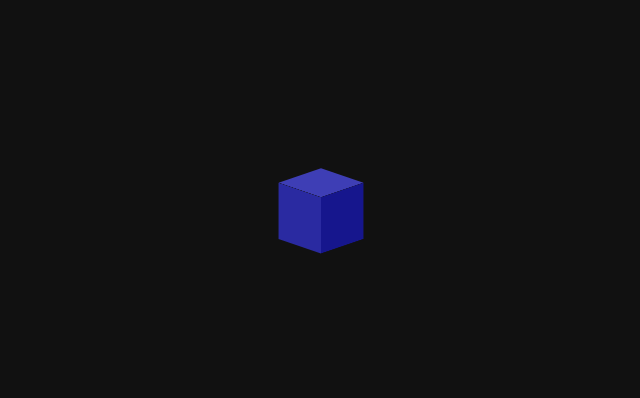
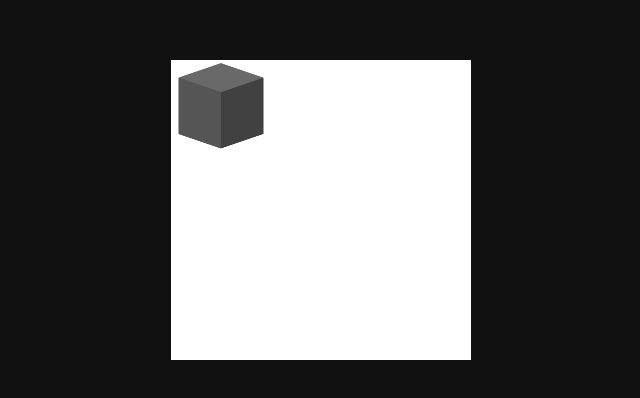
Before and after one commit to DylanSchiff/phuggit-proto, a React (Create React App) app: page / in a window 1280 px wide. Shown: the part 190-588 px from the top of the page, without its empty margins (319-959 px from the left). Built offline with nearby package versions, Linux system fonts and the light colour scheme.

Commit message:
colorcard

```diff
--- a/src/App.jsx
+++ b/src/App.jsx
@@ -212,7 +212,7 @@
 ///////////////////////////////////////////////////////////////////////////////////////////////////// Cube
 
 import styled from "styled-components";
-import ColorCube from "./components/colorcube/colorcube.component";
+import ColorCard from "./components/colorcube/color-card.component";
 const AppContainer = styled.div`
     min-height: 100vh;
     min-width: 100vw;
@@ -227,7 +227,7 @@ const AppContainer = styled.div`
 const App = () => {
     return (
         <AppContainer>
-            <ColorCube color="#2a2aa1" />
+            <ColorCard />
         </AppContainer>
     );
 };
--- /dev/null
+++ b/src/components/colorcube/color-card.component.jsx
@@ -0,0 +1,46 @@
+import { useState } from "react";
+import styled from "styled-components";
+import ColorCube from "./colorcube.component";
+const ColorCardContainer = styled.div`
+    height: 300px;
+    width: 300px;
+    background-color: #fff;
+`;
+const ColorCard = () => {
+    const [currentColor, setCurrentColor] = useState("#555");
+
+    const ran255 = () => {
+        return Math.floor(Math.random() * 255);
+    };
+    const valueToHex = (value) => {
+        var hex = value.toString(16);
+        return hex.length === 1 ? "0" + hex : hex;
+    };
+    const rebuildColor = (r, g, b) => {
+        return "#" + valueToHex(r) + valueToHex(g) + valueToHex(b);
+    };
+    const generateRandomColor = () => {
+        const randomColor = { r: ran255(), g: ran255(), b: ran255() };
+        const randomColorHex = rebuildColor(
+            randomColor.r,
+            randomColor.g,
+            randomColor.b
+        );
+        return setCurrentColor(randomColorHex);
+    };
+
+    return (
+        <ColorCardContainer onClick={() => generateRandomColor()}>
+            <ColorCube
+                currentColor={currentColor}
+                rebuildColor={rebuildColor}
+            />
+        </ColorCardContainer>
+    );
+};
+export default ColorCard;
+
+
+// make a shadow or glow option, whichever is chosen will change background container's color.
+// glow is on dark using the color already provided
+// shade is on light
--- a/src/components/colorcube/colorcube.component.jsx
+++ b/src/components/colorcube/colorcube.component.jsx
@@ -1,6 +1,4 @@
-import { useState } from "react";
 import styled from "styled-components";
-
 const ColorCubeCard = styled.div`
     width: 100px;
     height: 90px;
@@ -24,6 +22,7 @@ const CubeSide = styled.div`
     width: 100%;
     height: 100%;
     transition: 111ms linear;
+    user-select: none;
 `;
 const CubeTop = styled(CubeSide)`
     transform: translateZ(-60px);
@@ -43,7 +42,6 @@ const CubeLeft = styled(CubeSide)`
     transform-origin: bottom;
     background: ${({ colorful }) => colorful};
 `;
-
 const CubeBack = styled(CubeSide)`
     width: 60px;
     transform: translateZ(-60px) rotateY(90deg);
@@ -57,48 +55,25 @@ const CubeFront = styled(CubeSide)`
     background: ${({ colorful }) => colorful};
 `;
 
-const ColorCube = ({ color, rotation }) => {
-    const ran255 = () => {
-        return Math.floor(Math.random() * 255);
+const ColorCube = ({ currentColor, rotation, rebuildColor }) => {
+    const dismantleColor = () => {
+        return currentColor
+            .replace(
+                /^#?([a-f\d])([a-f\d])([a-f\d])$/i,
+                (_, r, g, b) => `#${r}${r}${g}${g}${b}${b}`
+            )
+            .substring(1)
+            .match(/.{2}/g)
+            .map((x) => parseInt(x, 16));
     };
-    const generateRandomColor = () => {
-        const randomColor = { r: ran255(), g: ran255(), b: ran255() };
-        const randomColorHex = rebuildColor(
-            randomColor.r,
-            randomColor.g,
-            randomColor.b
-        );
-        return setCurrentColor(randomColorHex);
-    };
-    const [currentColor, setCurrentColor] = useState(
-        color ? color : generateRandomColor()
-    );
-    const dismantleColor = () => {
-        var result = /^#?([a-f\d]{2})([a-f\d]{2})([a-f\d]{2})$/i.exec(
-            currentColor
-        );
-        return result
-            ? {
-                  r: parseInt(result[1], 16),
-                  g: parseInt(result[2], 16),
-                  b: parseInt(result[3], 16),
-              }
-            : null;
-    };
-    const colorpack = color ? dismantleColor() : null;
+    const colorpack = currentColor ? dismantleColor() : null;
     const lightervalues = Object.values(colorpack).map((rgbvalues) => {
         return rgbvalues + 20 > 255 ? rgbvalues : rgbvalues + 20;
     });
     const darkervalues = Object.values(colorpack).map((rgbvalues) => {
         return rgbvalues - 20 < 0 ? rgbvalues : rgbvalues - 20;
     });
-    const valueToHex = (value) => {
-        var hex = value.toString(16);
-        return hex.length === 1 ? "0" + hex : hex;
-    };
-    const rebuildColor = (r, g, b) => {
-        return "#" + valueToHex(r) + valueToHex(g) + valueToHex(b);
-    };
+
     const lightcolor = rebuildColor(
         lightervalues[0],
         lightervalues[1],
@@ -110,7 +85,7 @@ const ColorCube = ({ color, rotation }) => {
         darkervalues[2]
     );
     return (
-        <ColorCubeCard onClick={() => generateRandomColor()}>
+        <ColorCubeCard>
             <CubeHaus
                 rotation={
                     rotation
@@ -118,18 +93,20 @@ const ColorCube = ({ color, rotation }) => {
                         : "rotateX(250deg) rotateY(0deg) rotateZ(-135deg) translate(60px, 60px)"
                 }
             >
-                <CubeTop colorful={color ? lightcolor : "#fff"} />
-                <CubeFront colorful={color ? "transparent" : "transparent"} />
-                <CubeBack colorful={color ? currentColor : "#fefefe"} />
-                <CubeRight colorful={color ? darkcolor : "#eee"} />
-                <CubeLeft colorful={color ? "transparent" : "transparent"} />
-                <CubeBottom colorful={color ? "transparent" : "transparent"} />
+                <CubeTop colorful={currentColor ? lightcolor : "#fff"} />
+                <CubeFront
+                    colorful={currentColor ? currentColor : "transparent"}
+                />
+                <CubeBack colorful={currentColor ? currentColor : "#fefefe"} />
+                <CubeRight colorful={currentColor ? darkcolor : "#eee"} />
+                <CubeLeft
+                    colorful={currentColor ? currentColor : "transparent"}
+                />
+                <CubeBottom
+                    colorful={currentColor ? currentColor : "transparent"}
+                />
             </CubeHaus>
         </ColorCubeCard>
     );
 };
 export default ColorCube;
-
-// make a shadow or glow option, whichever is chosen will change background container's color.
-// glow is on dark using the color already provided
-// shade is on light
```
